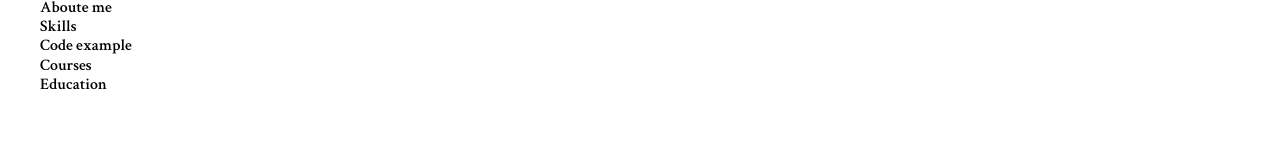
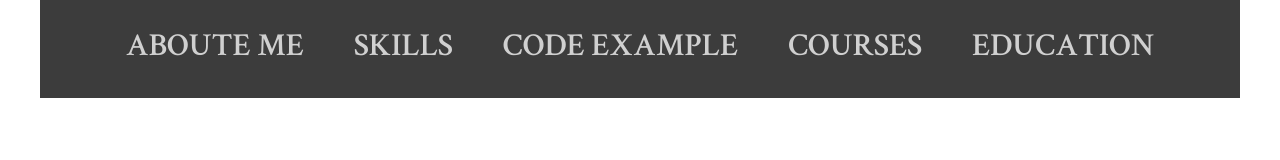
Before and after one commit to drakooosha/rsschool-cv, a plain HTML site: page index.html in a window 1280 px wide. Drawn offline with Linux system fonts and the light colour scheme.

Commit message:
feat: added styles for header

```diff
--- a/css/main.css
+++ b/css/main.css
@@ -3,6 +3,7 @@ body {
   font-weight: 600;
   line-height: 1.2;
   font-size: 16px;
+  color: #D0D0D0;
 }
 
 .container {
@@ -24,3 +25,22 @@ body {
   max-width: 1220px;
   width: 100%;
 }
+
+.header__inner {
+  padding:30px 0;
+  background-color: #3C3C3C;
+}
+
+.menu__list {
+  display: flex;
+  justify-content: center;
+}
+
+.menu__item:not(:last-child) {
+  margin-right: 50px;
+}
+
+.menu__link {
+  font-size: 32px;
+  text-transform: uppercase;
+}
--- a/index.html
+++ b/index.html
@@ -12,7 +12,7 @@
 <body>
     <header class="header">
         <div class="container container--main">
-            <div class="hedaer__inner">
+            <div class="header__inner">
                 <nav class="menu">
                     <ul class="menu__list">
                         <li class="menu__item">
```
